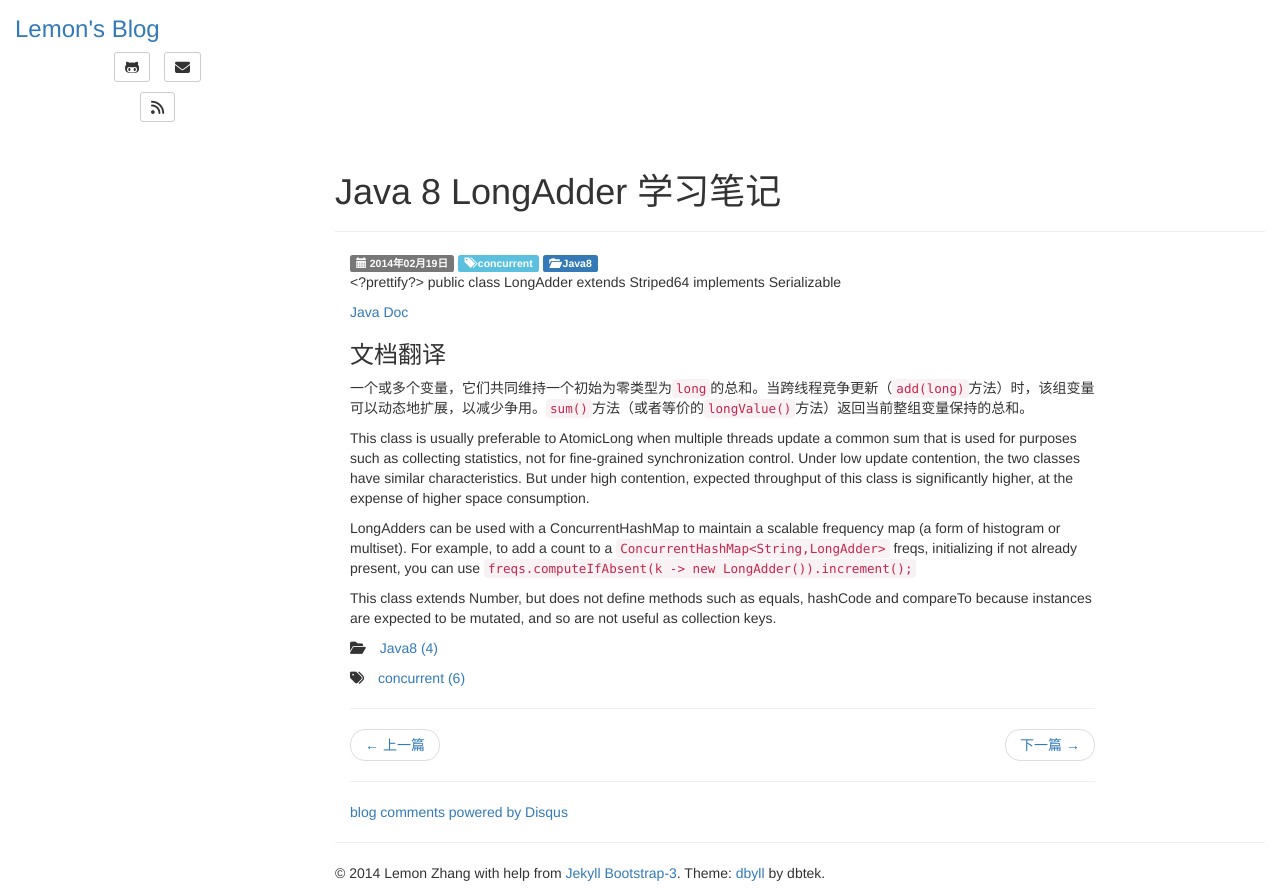
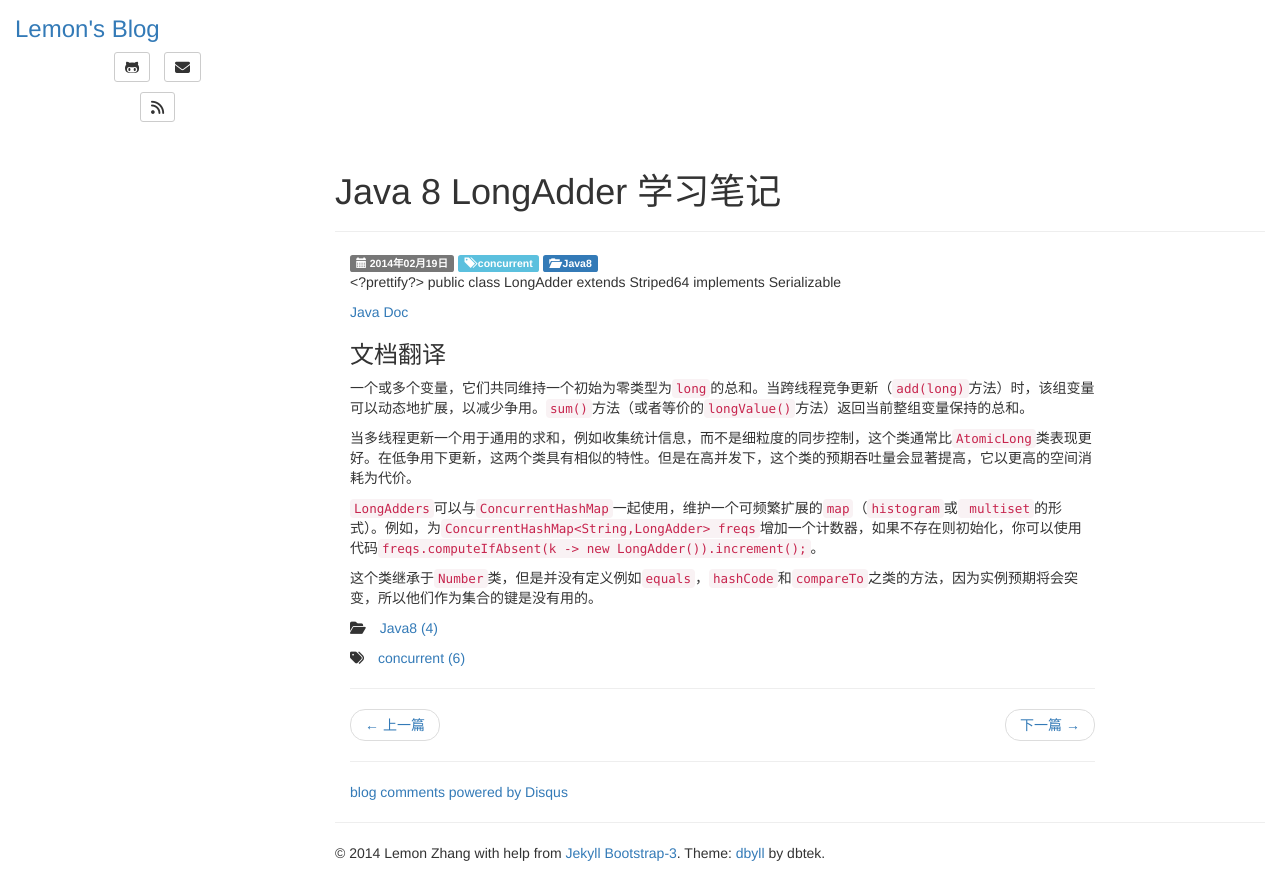
Before and after one commit to cjm0000000/cjm0000000.github.io, a Jekyll site: the page built from _posts/Java/201402/2014-02-19-java8-concurrent-long-adder.md, in a window 1280 px wide, cut to the strip 154-1047 px from the top of the page. Built offline with Jekyll 4.4.1, drawn with Linux system fonts in a browser that asks for light colours; nearby versions of some CDN libraries; library files that are not in the unit come from our copies; comment, search, counter and statistics services are not loaded.

Commit message:
finished longAdder

```diff
--- a/_posts/Java/201402/2014-02-19-java8-concurrent-long-adder.md
+++ b/_posts/Java/201402/2014-02-19-java8-concurrent-long-adder.md
@@ -15,8 +15,8 @@ tags: [concurrent]
 
 一个或多个变量，它们共同维持一个初始为零类型为`long`的总和。当跨线程竞争更新（`add(long)`方法）时，该组变量可以动态地扩展，以减少争用。`sum()`方法（或者等价的`longValue()`方法）返回当前整组变量保持的总和。
 
-This class is usually preferable to AtomicLong when multiple threads update a common sum that is used for purposes such as collecting statistics, not for fine-grained synchronization control. Under low update contention, the two classes have similar characteristics. But under high contention, expected throughput of this class is significantly higher, at the expense of higher space consumption.
+当多线程更新一个用于通用的求和，例如收集统计信息，而不是细粒度的同步控制，这个类通常比`AtomicLong`类表现更好。在低争用下更新，这两个类具有相似的特性。但是在高并发下，这个类的预期吞吐量会显著提高，它以更高的空间消耗为代价。
 
-LongAdders can be used with a ConcurrentHashMap to maintain a scalable frequency map (a form of histogram or multiset). For example, to add a count to a `ConcurrentHashMap<String,LongAdder>` freqs, initializing if not already present, you can use `freqs.computeIfAbsent(k -> new LongAdder()).increment();`
+`LongAdders`可以与`ConcurrentHashMap`一起使用，维护一个可频繁扩展的`map`（`histogram`或` multiset`的形式）。例如，为`ConcurrentHashMap<String,LongAdder> freqs`增加一个计数器，如果不存在则初始化，你可以使用代码`freqs.computeIfAbsent(k -> new LongAdder()).increment();`。
 
-This class extends Number, but does not define methods such as equals, hashCode and compareTo because instances are expected to be mutated, and so are not useful as collection keys.
+这个类继承于`Number`类，但是并没有定义例如`equals`，`hashCode`和`compareTo`之类的方法，因为实例预期将会突变，所以他们作为集合的键是没有用的。
```
